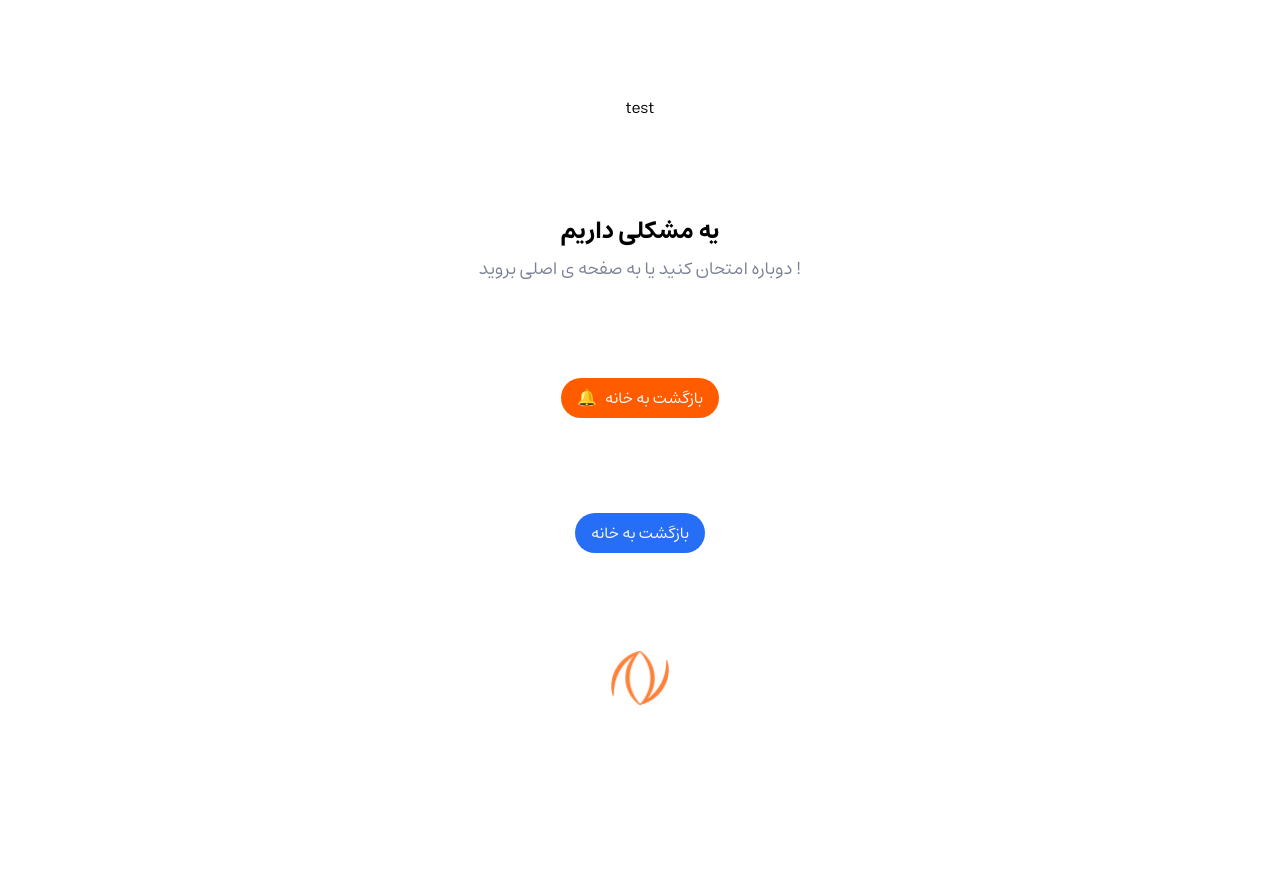
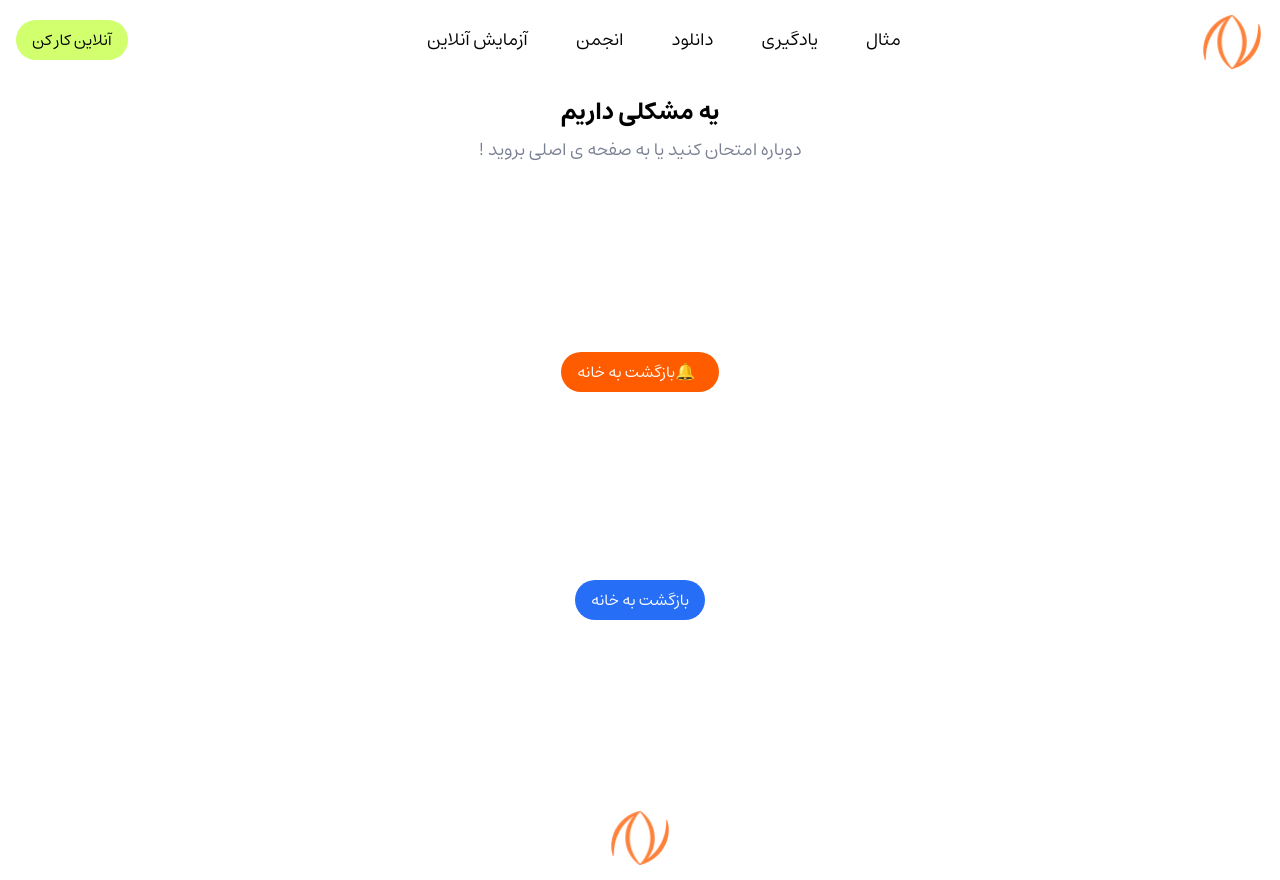
Before and after one commit to SalamLang/Salam-Website, a Next.js app: page / in a window 1280 px wide. Before the commit the page ends 800 px from the top, so only its background shows below. Built offline with nearby package versions, Linux system fonts and the light colour scheme.

Commit message:
add-header

```diff
--- a/src/app/globals.css
+++ b/src/app/globals.css
@@ -14,6 +14,7 @@
   --text-button-blue: #276EF6;
   --title: #000000;
   --description: #7A8093;
+  --border-grey: rgba(232, 233, 236, 0.1);
 }
 * {
   font-family: "EstedadThin";
--- a/src/app/layout.js
+++ b/src/app/layout.js
@@ -1,6 +1,7 @@
 import { Inter } from "next/font/google";
 import "./globals.css";
 import "../styles/font.css";
+import Header from "@/components/templates/Header";
 
 const inter = Inter({ subsets: ["latin"] });
 
@@ -11,8 +12,9 @@ export const metadata = {
 
 export default function RootLayout({ children }) {
   return (
-    <html lang="en">
+    <html lang="en" dir="rtl">
       <body className={inter.className}>
+        <Header></Header>
         {children}
       </body>
     </html>
--- a/src/app/page.js
+++ b/src/app/page.js
@@ -5,8 +5,7 @@ import TitleDescription from "@/components/atoms/TitleDescription";
 
 export default function Home() {
   return (
-    <main className="flex min-h-screen flex-col items-center justify-between p-24">
-      <h1>test</h1>
+    <main className="flex min-h-screen flex-col gap-y-8 items-center justify-between p-4">
       <TitleDescription
         title="یه مشکلی داریم"
         description="دوباره امتحان کنید یا به صفحه ی اصلی بروید !"
@@ -20,7 +19,7 @@ export default function Home() {
         text="بازگشت به خانه"
         variant="buttonBlue"
         type="link"
-        href="/home"
+        href="/404"
       />
       <Logo />
     </main>
--- a/src/components/atoms/Button.jsx
+++ b/src/components/atoms/Button.jsx
@@ -1,32 +1,45 @@
 import Link from 'next/link';
 
-const Button = ({ text, variant, icon, padding, borderRadius, type, href }) => {
-    let className = '';
+const Button = ({ text, variant, icon, padding, borderRadius, type, href, className }) => {
+    let classes = 'px-4 py-2 rounded-3xl ';
 
     switch (variant) {
         case 'buttonOrange':
-            className += ' bg-bg-button-orange text-text-button-white px-4 py-2 rounded-3xl ';
+            classes += 'bg-bg-button-orange text-text-button-white ';
             break;
         case 'buttonBlue':
-            className += ' bg-bg-button-blue text-text-button-white px-4 py-2 rounded-3xl ';
+            classes += 'bg-bg-button-blue text-text-button-white ';
+            break;
+        case 'buttonBlue2':
+            classes += 'bg-bg-button-blue-2 text-text-button-blue ';
+            break;
+        case 'buttonWhite':
+            classes += 'bg-bg-button-white text-text-button-black ';
+            break;
+        case 'buttonGreen':
+            classes += 'bg-bg-button-green text-text-button-black ';
+            break;
+        case 'buttonBlack':
+            classes += 'bg-bg-button-black text-text-button-white ';
             break;
         default:
-            className += ' bg-bg-button-orange text-text-button-white px-4 py-2 rounded-3xl ';
+            classes += 'bg-bg-button-orange text-text-button-white ';
     }
 
-    if (padding) className += ` ${padding}`;
-    if (borderRadius) className += ` ${borderRadius}`;
+    if (padding) classes += `${padding} `;
+    if (borderRadius) classes += `${borderRadius} `;
+    if (className) classes += `${className} `;
 
     if (type === 'link' && href) {
         return (
-            <Link href={href} className={className}>
+            <Link href={href} className={classes}>
                 {icon && <span className="mr-2">{icon}</span>}
                 {text}
             </Link>
         );
     } else {
         return (
-            <button className={className}>
+            <button className={classes}>
                 {icon && <span className="mr-2">{icon}</span>}
                 {text}
             </button>
--- /dev/null
+++ b/src/components/atoms/Hamberger.jsx
@@ -0,0 +1,26 @@
+'use client';
+
+import Image from 'next/image'
+
+import HambergerImage from '../../../public/Hamberger.png';
+import { useState } from 'react';
+
+function Hamberger() {
+    const [hamber, setHamber] = useState(false);
+
+    const clickHanler = () => {
+        setHamber(!hamber);
+        console.log(hamber)
+    }
+  return (
+    <Image onClick={clickHanler}
+        className="cursor-pointer md:hidden"
+        src={HambergerImage}
+        width="100%"
+        height="100%"
+        alt="Logo"
+    />
+  )
+}
+
+export default Hamberger
--- /dev/null
+++ b/src/components/molecules/MenuList.jsx
@@ -0,0 +1,25 @@
+import Link from 'next/link'
+
+function MenuList() {
+  return (
+    <ul className="hidden md:flex items-center justify-center gap-x-12">
+        <li className="text-lg">
+            <Link href="/">مثال</Link>
+        </li>
+        <li className="text-lg">
+            <Link href="/">یادگیری</Link>
+        </li>
+        <li className="text-lg">
+            <Link href="/">دانلود</Link>
+        </li>
+        <li className="text-lg">
+            <Link href="/">انجمن</Link>
+        </li>
+        <li className="text-lg">
+            <Link href="/">آزمایش آنلاین</Link>
+        </li>
+    </ul>
+  )
+}
+
+export default MenuList
--- /dev/null
+++ b/src/components/molecules/MenuListMobile.jsx
@@ -0,0 +1,27 @@
+import Link from 'next/link'
+import Logo from '../atoms/Logo'
+
+function MenuListMobile() {
+  return (
+    <ul className="absolute -right-[90%] top-0 flex items-start justify-start h-screen p-8 w-10/12 gap-y-4 bg-white shadow-lg flex-col">
+        <Logo />
+        <li className="w-full pb-3 border-b-2 border-border-grey border-opacity-10 text-lg mt-6">
+            <Link href="/">مثال</Link>
+        </li>
+        <li className="w-full pb-3 border-b-2 border-border-grey border-opacity-10 text-lg">
+            <Link href="/">یادگیری</Link>
+        </li>
+        <li className="w-full pb-3 border-b-2 border-border-grey border-opacity-10 text-lg">
+            <Link href="/">دانلود</Link>
+        </li>
+        <li className="w-full pb-3 border-b-2 border-border-grey border-opacity-10 text-lg">
+            <Link href="/">انجمن</Link>
+        </li>
+        <li className="w-full pb-3 border-b-2 border-border-grey border-opacity-10 text-lg">
+            <Link href="/">آزمایش آنلاین</Link>
+        </li>
+    </ul>
+  )
+}
+
+export default MenuListMobile
--- /dev/null
+++ b/src/components/templates/Header.jsx
@@ -0,0 +1,25 @@
+import Logo from '../atoms/Logo'
+import MenuListMobile from '../molecules/MenuListMobile'
+import Hamberger from '../atoms/Hamberger'
+import MenuList from '../molecules/MenuList'
+import Button from '../atoms/Button'
+
+function Header() {
+  return (
+    <header className="w-full px-4 py-3 flex items-center justify-between">
+        <Logo />
+        <MenuListMobile />
+        <MenuList />
+        <Hamberger />
+        <Button
+            className= "hidden md:flex"
+            text="آنلاین کار کن"
+            variant="buttonGreen"
+            type="link"
+            href="/"
+        />
+    </header>
+  )
+}
+
+export default Header
--- a/tailwind.config.js
+++ b/tailwind.config.js
@@ -19,6 +19,7 @@ module.exports = {
         'text-button-blue': 'var(--text-button-blue)',
         'title': 'var(--title)',
         'description': 'var(--description)',
+        'border-grey': 'var(--border-grey)',
       },
     },
   },
```
Also changed, not shown: public/Hamberger.png (renamed from public/Menu.png).
